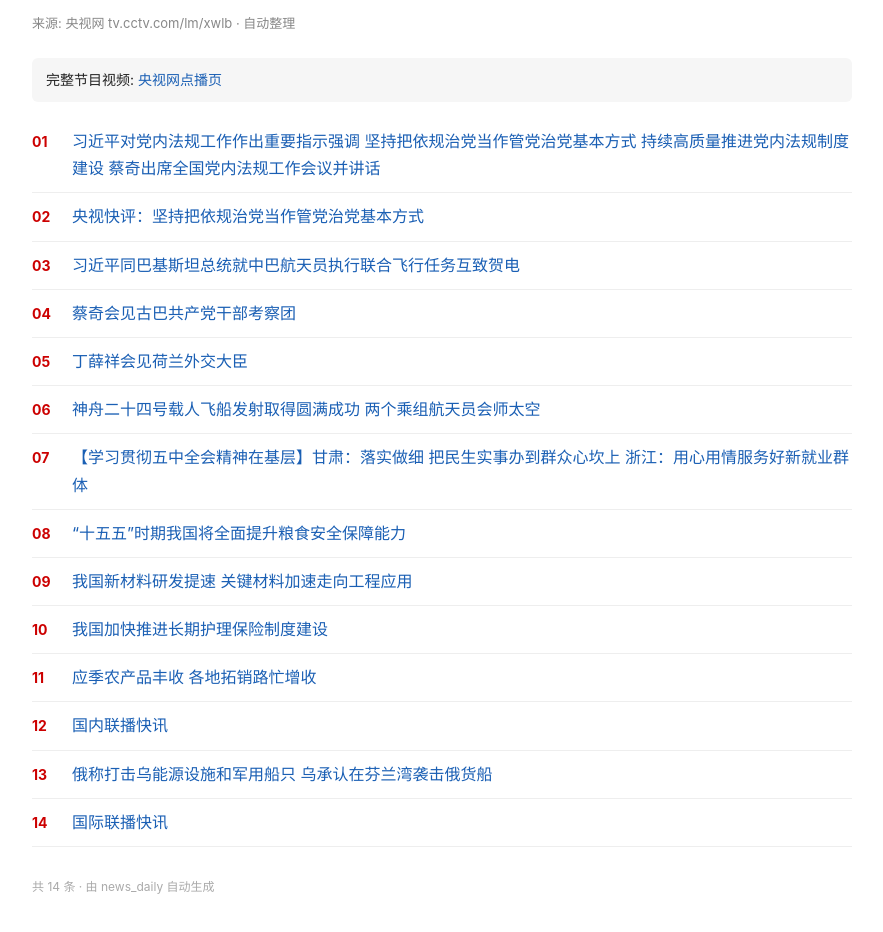
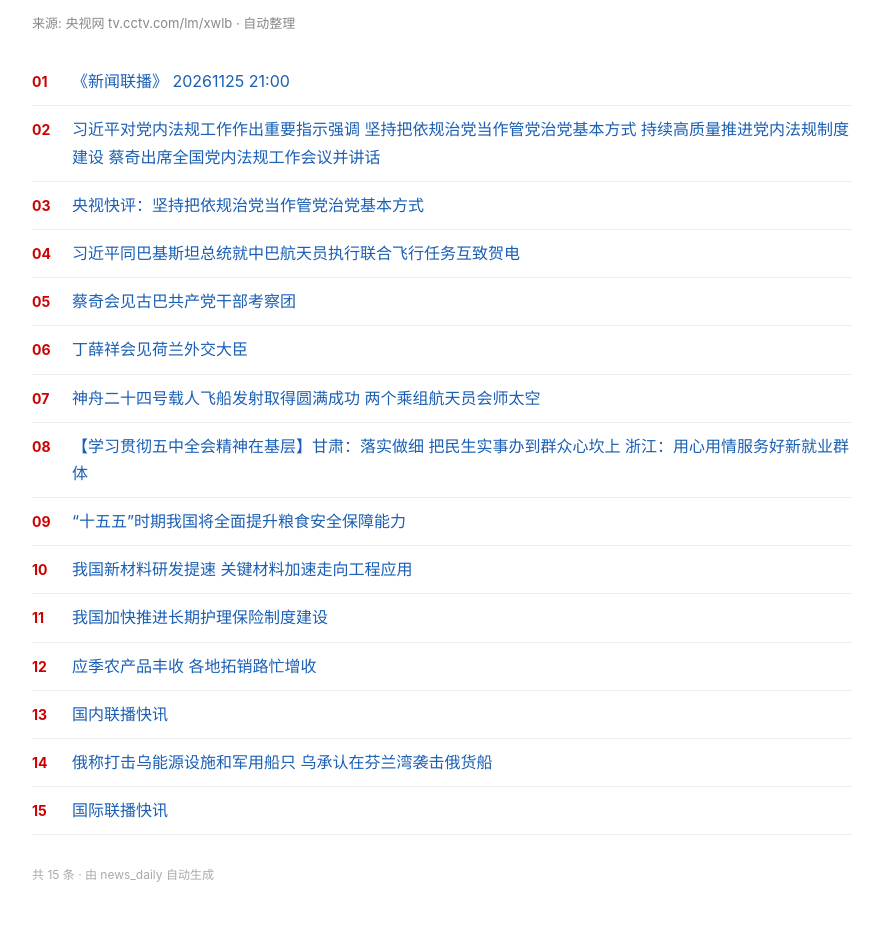
Before and after one commit to ichenc/news_daily, a plain HTML site: page 2026年/11月/25.html in a window 1280 px wide. Shown: the part 80-1012 px from the top of the page, without its empty margins (198-1081 px from the left). Drawn offline with Linux system fonts and the light colour scheme.

Commit message:
auto: 新闻联播 2026-11-25

```diff
--- a/2026年/11月/25.html
+++ b/2026年/11月/25.html
@@ -15,20 +15,21 @@ footer{margin-top:30px;color:#aaa;font-size:12px}
 </style></head><body>
 <h1>新闻联播 · 2026年11月25日</h1>
 <div class="meta">来源: 央视网 tv.cctv.com/lm/xwlb · 自动整理</div>
-<p class="full">完整节目视频: <a href="https://tv.cctv.com/2026/11/25/VIDEOrKP1lSHwczBgdVq45cX261125.shtml" target="_blank">央视网点播页</a></p>
-<ol><li class="item"><span class="num">01</span><a href="https://tv.cctv.com/2026/11/25/VIDEr4AxdVm5O1yNEumZwu9I261125.shtml" target="_blank">习近平对党内法规工作作出重要指示强调 坚持把依规治党当作管党治党基本方式 持续高质量推进党内法规制度建设 蔡奇出席全国党内法规工作会议并讲话</a></li>
-<li class="item"><span class="num">02</span><a href="https://tv.cctv.com/2026/11/25/VIDEKKxW16T6hDLgFeokh6MK261125.shtml" target="_blank">央视快评：坚持把依规治党当作管党治党基本方式</a></li>
-<li class="item"><span class="num">03</span><a href="https://tv.cctv.com/2026/11/25/VIDEh4JRpnfXEcHpAWs1vYwJ261125.shtml" target="_blank">习近平同巴基斯坦总统就中巴航天员执行联合飞行任务互致贺电</a></li>
-<li class="item"><span class="num">04</span><a href="https://tv.cctv.com/2026/11/25/VIDE7TLAJUr058TKL4u0hT1U261125.shtml" target="_blank">蔡奇会见古巴共产党干部考察团</a></li>
-<li class="item"><span class="num">05</span><a href="https://tv.cctv.com/2026/11/25/VIDEuQ64Jk6Z32NIZqaOTDDv261125.shtml" target="_blank">丁薛祥会见荷兰外交大臣</a></li>
-<li class="item"><span class="num">06</span><a href="https://tv.cctv.com/2026/11/25/VIDEsd50AO2bTxaF5lTbFBva261125.shtml" target="_blank">神舟二十四号载人飞船发射取得圆满成功 两个乘组航天员会师太空</a></li>
-<li class="item"><span class="num">07</span><a href="https://tv.cctv.com/2026/11/25/VIDEme0f2aLecputYXx9cwOX261125.shtml" target="_blank">【学习贯彻五中全会精神在基层】甘肃：落实做细 把民生实事办到群众心坎上 浙江：用心用情服务好新就业群体</a></li>
-<li class="item"><span class="num">08</span><a href="https://tv.cctv.com/2026/11/25/VIDERUHl0fISWgxOFc7xvUYO261125.shtml" target="_blank">“十五五”时期我国将全面提升粮食安全保障能力</a></li>
-<li class="item"><span class="num">09</span><a href="https://tv.cctv.com/2026/11/25/VIDEx6GrMUZyNnbeiJkULelq261125.shtml" target="_blank">我国新材料研发提速 关键材料加速走向工程应用</a></li>
-<li class="item"><span class="num">10</span><a href="https://tv.cctv.com/2026/11/25/VIDEa3yXxKaMB8walXOpXxmt261125.shtml" target="_blank">我国加快推进长期护理保险制度建设</a></li>
-<li class="item"><span class="num">11</span><a href="https://tv.cctv.com/2026/11/25/VIDEaGDK5cfjbPpnxNuvfqDj261125.shtml" target="_blank">应季农产品丰收 各地拓销路忙增收</a></li>
-<li class="item"><span class="num">12</span><a href="https://tv.cctv.com/2026/11/25/VIDEWIO2OyeSxvY6UJn6APq5261125.shtml" target="_blank">国内联播快讯</a></li>
-<li class="item"><span class="num">13</span><a href="https://tv.cctv.com/2026/11/25/VIDE8QF20iKl9fEVSOKL8Wzo261125.shtml" target="_blank">俄称打击乌能源设施和军用船只 乌承认在芬兰湾袭击俄货船</a></li>
-<li class="item"><span class="num">14</span><a href="https://tv.cctv.com/2026/11/25/VIDEjkAPdyzQv4FZouHbuxXr261125.shtml" target="_blank">国际联播快讯</a></li></ol>
-<footer>共 14 条 · 由 news_daily 自动生成</footer>
+
+<ol><li class="item"><span class="num">01</span><a href="https://tv.cctv.com/2026/11/25/VIDEwVpX40zAsLOmeoL1mFj4261125.shtml" target="_blank">《新闻联播》 20261125 21:00</a></li>
+<li class="item"><span class="num">02</span><a href="https://tv.cctv.com/2026/11/25/VIDEr4AxdVm5O1yNEumZwu9I261125.shtml" target="_blank">习近平对党内法规工作作出重要指示强调 坚持把依规治党当作管党治党基本方式 持续高质量推进党内法规制度建设 蔡奇出席全国党内法规工作会议并讲话</a></li>
+<li class="item"><span class="num">03</span><a href="https://tv.cctv.com/2026/11/25/VIDEKKxW16T6hDLgFeokh6MK261125.shtml" target="_blank">央视快评：坚持把依规治党当作管党治党基本方式</a></li>
+<li class="item"><span class="num">04</span><a href="https://tv.cctv.com/2026/11/25/VIDEh4JRpnfXEcHpAWs1vYwJ261125.shtml" target="_blank">习近平同巴基斯坦总统就中巴航天员执行联合飞行任务互致贺电</a></li>
+<li class="item"><span class="num">05</span><a href="https://tv.cctv.com/2026/11/25/VIDE7TLAJUr058TKL4u0hT1U261125.shtml" target="_blank">蔡奇会见古巴共产党干部考察团</a></li>
+<li class="item"><span class="num">06</span><a href="https://tv.cctv.com/2026/11/25/VIDEuQ64Jk6Z32NIZqaOTDDv261125.shtml" target="_blank">丁薛祥会见荷兰外交大臣</a></li>
+<li class="item"><span class="num">07</span><a href="https://tv.cctv.com/2026/11/25/VIDEsd50AO2bTxaF5lTbFBva261125.shtml" target="_blank">神舟二十四号载人飞船发射取得圆满成功 两个乘组航天员会师太空</a></li>
+<li class="item"><span class="num">08</span><a href="https://tv.cctv.com/2026/11/25/VIDEme0f2aLecputYXx9cwOX261125.shtml" target="_blank">【学习贯彻五中全会精神在基层】甘肃：落实做细 把民生实事办到群众心坎上 浙江：用心用情服务好新就业群体</a></li>
+<li class="item"><span class="num">09</span><a href="https://tv.cctv.com/2026/11/25/VIDERUHl0fISWgxOFc7xvUYO261125.shtml" target="_blank">“十五五”时期我国将全面提升粮食安全保障能力</a></li>
+<li class="item"><span class="num">10</span><a href="https://tv.cctv.com/2026/11/25/VIDEx6GrMUZyNnbeiJkULelq261125.shtml" target="_blank">我国新材料研发提速 关键材料加速走向工程应用</a></li>
+<li class="item"><span class="num">11</span><a href="https://tv.cctv.com/2026/11/25/VIDEa3yXxKaMB8walXOpXxmt261125.shtml" target="_blank">我国加快推进长期护理保险制度建设</a></li>
+<li class="item"><span class="num">12</span><a href="https://tv.cctv.com/2026/11/25/VIDEaGDK5cfjbPpnxNuvfqDj261125.shtml" target="_blank">应季农产品丰收 各地拓销路忙增收</a></li>
+<li class="item"><span class="num">13</span><a href="https://tv.cctv.com/2026/11/25/VIDEWIO2OyeSxvY6UJn6APq5261125.shtml" target="_blank">国内联播快讯</a></li>
+<li class="item"><span class="num">14</span><a href="https://tv.cctv.com/2026/11/25/VIDE8QF20iKl9fEVSOKL8Wzo261125.shtml" target="_blank">俄称打击乌能源设施和军用船只 乌承认在芬兰湾袭击俄货船</a></li>
+<li class="item"><span class="num">15</span><a href="https://tv.cctv.com/2026/11/25/VIDEjkAPdyzQv4FZouHbuxXr261125.shtml" target="_blank">国际联播快讯</a></li></ol>
+<footer>共 15 条 · 由 news_daily 自动生成</footer>
 </body></html>
```
Also changed, not shown: index.html (+1 -1 lines), 1 other file.
